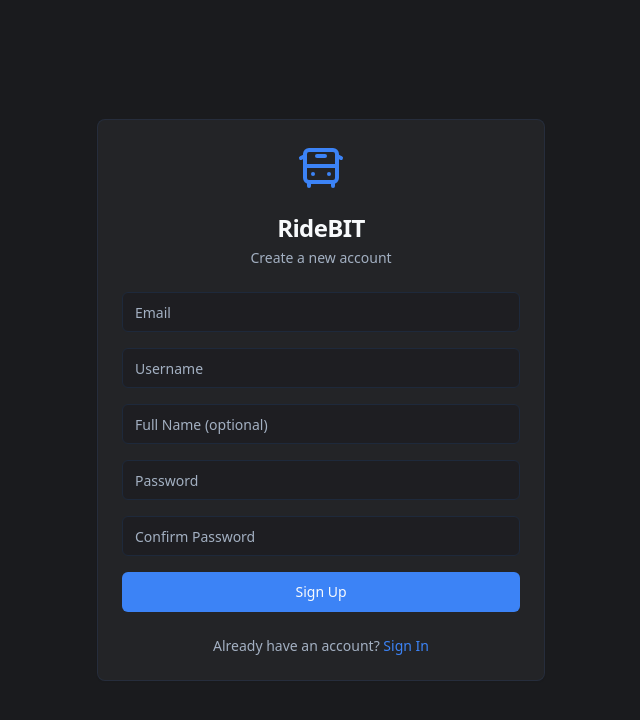
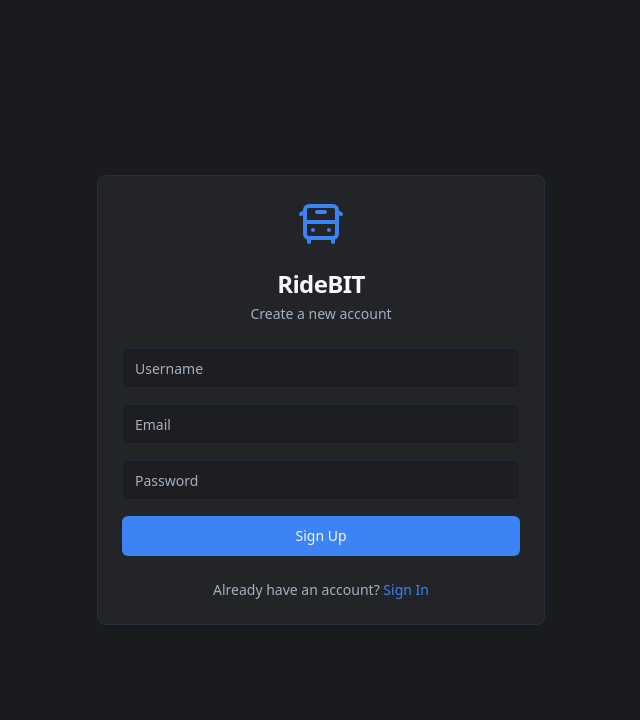
Before and after one commit to AsadUsmani786/campus-route-pay, a React (Vite) app: page /auth/signup in a window 1280 px wide. Shown: the top 720 px of the page, without its empty margins (319-959 px from the left). Built offline with nearby package versions, Linux system fonts and the light colour scheme.

Commit message:
Refactor: Update signup form
Removed full name and confirm password fields.
Placed username field above email field.

```diff
--- a/src/pages/auth/SignUp.tsx
+++ b/src/pages/auth/SignUp.tsx
@@ -11,23 +11,12 @@ import { BusFront } from "lucide-react";
 const SignUp = () => {
   const [email, setEmail] = useState("");
   const [password, setPassword] = useState("");
-  const [confirmPassword, setConfirmPassword] = useState("");
   const [username, setUsername] = useState("");
-  const [fullName, setFullName] = useState("");
   const [loading, setLoading] = useState(false);
   const navigate = useNavigate();
 
   const handleSignUp = async (e: React.FormEvent) => {
     e.preventDefault();
-
-    if (password !== confirmPassword) {
-      toast({
-        title: "Error",
-        description: "Passwords do not match",
-        variant: "destructive",
-      });
-      return;
-    }
 
     if (!username.trim()) {
       toast({
@@ -47,7 +36,6 @@ const SignUp = () => {
         options: {
           data: {
             username: username.trim(),
-            full_name: fullName.trim() || null,
           }
         }
       });
@@ -87,6 +75,17 @@ const SignUp = () => {
           <form onSubmit={handleSignUp} className="space-y-4">
             <div className="space-y-2">
               <Input
+                id="username"
+                type="text"
+                placeholder="Username"
+                value={username}
+                onChange={(e) => setUsername(e.target.value)}
+                required
+                className="bg-background/50"
+              />
+            </div>
+            <div className="space-y-2">
+              <Input
                 id="email"
                 type="email"
                 placeholder="Email"
@@ -98,43 +97,11 @@ const SignUp = () => {
             </div>
             <div className="space-y-2">
               <Input
-                id="username"
-                type="text"
-                placeholder="Username"
-                value={username}
-                onChange={(e) => setUsername(e.target.value)}
-                required
-                className="bg-background/50"
-              />
-            </div>
-            <div className="space-y-2">
-              <Input
-                id="fullName"
-                type="text"
-                placeholder="Full Name (optional)"
-                value={fullName}
-                onChange={(e) => setFullName(e.target.value)}
-                className="bg-background/50"
-              />
-            </div>
-            <div className="space-y-2">
-              <Input
                 id="password"
                 type="password"
                 placeholder="Password"
                 value={password}
                 onChange={(e) => setPassword(e.target.value)}
-                required
-                className="bg-background/50"
-              />
-            </div>
-            <div className="space-y-2">
-              <Input
-                id="confirmPassword"
-                type="password"
-                placeholder="Confirm Password"
-                value={confirmPassword}
-                onChange={(e) => setConfirmPassword(e.target.value)}
                 required
                 className="bg-background/50"
               />
```
